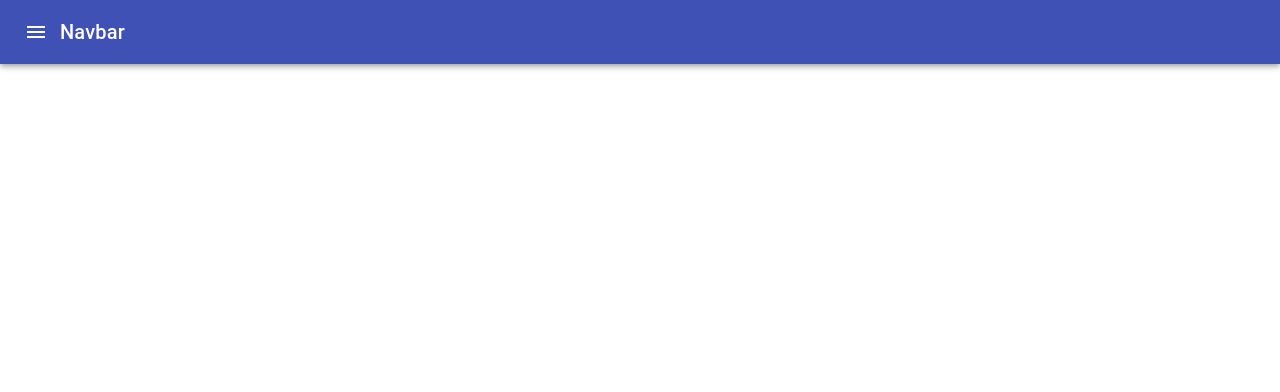
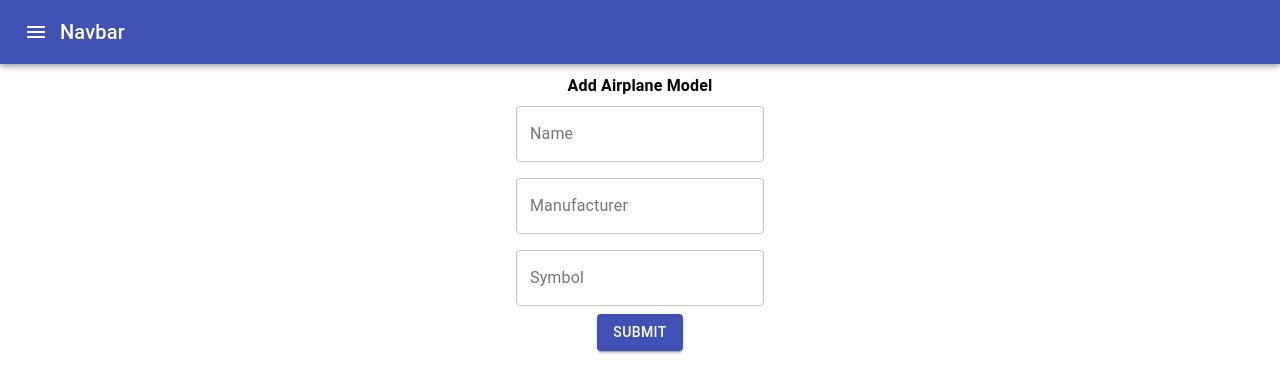
Before and after one commit to bmalcherek/DB_project, a React (Create React App) app in the folder frontend/: page /airplane-models/add-airplane-model in a window 1280 px wide. Shown: the top 392 px of the page. Built offline with nearby package versions, Linux system fonts and the light colour scheme.

Commit message:
Added AirplaneModelForm so Airplane Models are finished

```diff
--- a/frontend/src/components/AirplaneModelsList.js
+++ b/frontend/src/components/AirplaneModelsList.js
@@ -16,7 +16,8 @@ import {
   MenuItem,
   Divider
 } from "@material-ui/core";
-import { Edit, Delete, FilterList } from "@material-ui/icons";
+import { Edit, Delete, FilterList, AddCircle } from "@material-ui/icons";
+import { Link } from "react-router-dom";
 
 import { fetchData, deleteItem } from "../helpers";
 
@@ -88,7 +89,6 @@ const AirplaneModelsList = () => {
     });
 
     setAirplaneModels(models);
-		console.log(event.target.value);
   };
 
   const handleClick = event => {
@@ -145,9 +145,11 @@ const AirplaneModelsList = () => {
       <TableCell align="right">{airplaneModel.manufacturer}</TableCell>
       <TableCell align="right">{airplaneModel.symbol}</TableCell>
       <TableCell align="right">
+        <Link to={`/airplane-models/${airplaneModel.id}/edit`}>
           <IconButton>
             <Edit />
           </IconButton>
+        </Link>
         <IconButton onClick={handleDelete} name={airplaneModel.id}>
           <Delete />
         </IconButton>
@@ -162,6 +164,11 @@ const AirplaneModelsList = () => {
           <Typography variant="h6" id="tableTitle" className={classes.title}>
             <b>Aiplane Models</b>
           </Typography>
+          <Link to="/airplane-models/add-airplane-model">
+            <IconButton edge="end">
+              <AddCircle />
+            </IconButton>
+          </Link>
           <IconButton edge="end" onClick={handleClick}>
             <FilterList />
           </IconButton>
--- /dev/null
+++ b/frontend/src/components/forms/AirplaneModelForm.js
@@ -0,0 +1,127 @@
+import React, { useState, useEffect } from "react";
+import {
+  FormControl,
+  makeStyles,
+  TextField,
+  Button,
+  Typography
+} from "@material-ui/core";
+import { useHistory, useParams } from "react-router-dom";
+
+import { postData, putData, fetchData } from "../../helpers";
+
+import "../../styles/Forms.css";
+
+const useStyles = makeStyles(theme => ({
+  formControl: {
+    margin: theme.spacing(1)
+  },
+  button: {
+    margin: theme.spacing(1)
+  }
+}));
+
+const AirplaneModelForm = props => {
+  const [name, setName] = useState("");
+  const [manufacturer, setManufacturer] = useState("");
+  const [symbol, setSymbol] = useState("");
+
+  const history = useHistory();
+  const { airplaneModelID } = useParams();
+  const classes = useStyles();
+
+  useEffect(() => {
+    if (props.edit) {
+      const response = fetchData(`api/airplane-models/${airplaneModelID}/`);
+      response.then(res => {
+        setName(res.data.name);
+        setManufacturer(res.data.manufacturer);
+        setSymbol(res.data.symbol);
+      });
+    }
+  }, [props.edit, airplaneModelID]);
+
+  const handleChange = event => {
+    switch (event.target.name) {
+      case "name":
+        setName(event.target.value);
+        break;
+      case "manufacturer":
+        setManufacturer(event.target.value);
+        break;
+      case "symbol":
+        setSymbol(event.target.value);
+        break;
+      default:
+        console.log("error");
+    }
+  };
+
+  const handleSubmit = () => {
+    const data = {
+      name,
+      manufacturer,
+      symbol
+    };
+    let response;
+    if (props.edit) {
+      response = putData(`api/airplane-models/${airplaneModelID}/`, data);
+    } else {
+      response = postData("api/airplane-models/", data);
+    }
+    response.then(() => {
+      history.push("/airplane-models");
+    });
+  };
+
+  return (
+    <div id="form-container">
+      <Typography style={{ marginTop: 10 }}>
+        <b>Add Airplane Model</b>
+      </Typography>
+      <FormControl className={classes.formControl}>
+        <TextField
+          value={name}
+          onChange={handleChange}
+          name="name"
+          id="name-field"
+          label="Name"
+          variant="outlined"
+        />
+      </FormControl>
+
+      <FormControl className={classes.formControl}>
+        <TextField
+          value={manufacturer}
+          onChange={handleChange}
+          name="manufacturer"
+          id="manufacturer-field"
+          label="Manufacturer"
+          variant="outlined"
+        />
+      </FormControl>
+
+      <FormControl className={classes.formControl}>
+        <TextField
+          value={symbol}
+          onChange={handleChange}
+          name="symbol"
+          id="symbol-field"
+          label="Symbol"
+          variant="outlined"
+        />
+      </FormControl>
+
+      <Button
+        variant="contained"
+        id="form-submit"
+        color="primary"
+        onClick={handleSubmit}
+      >
+        Submit
+      </Button>
+    </div>
+  );
+};
+
+export default AirplaneModelForm;
--- a/frontend/src/routes.js
+++ b/frontend/src/routes.js
@@ -6,6 +6,7 @@ import CountryForm from "./components/forms/CountryForm";
 import AirportsList from "./components/AirportsList";
 import AirplaneModelsList from "./components/AirplaneModelsList";
 import AirportForm from "./components/forms/AirportForm";
+import AirplaneModelForm from "./components/forms/AirplaneModelForm";
 
 const BaseRouter = () => (
   <div id="router">
@@ -26,6 +27,16 @@ const BaseRouter = () => (
         component={() => <AirportForm edit />}
       />
       <Route exact path="/airplane-models" component={AirplaneModelsList} />
+      <Route
+        exact
+        path="/airplane-models/add-airplane-model"
+        component={AirplaneModelForm}
+      />
+      <Route
+        exact
+        path="/airplane-models/:airplaneModelID/edit"
+        component={() => <AirplaneModelForm edit />}
+      />
     </Switch>
   </div>
 );
```
Also changed, not shown: 1 other file (tests, documents, lock files or other folders). Lines whose indentation alone changed are shown as unchanged.
